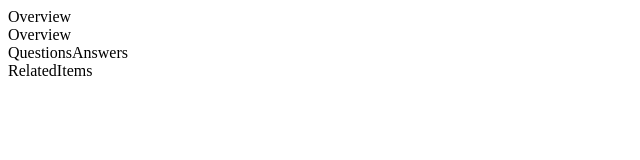
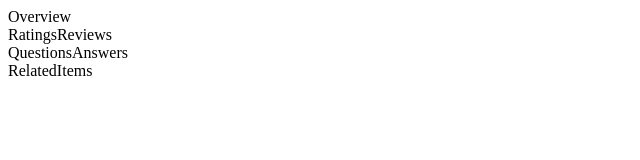
Before and after one commit to Fec4-Jupiter/webApp, a React app: page / in a window 1280 px wide. Shown: the top 160 px of the page, without its empty margins (0-640 px from the left). Built offline with nearby package versions, Linux system fonts and the light colour scheme; the HTML template or start-up script is replaced by a standard one.

Commit message:
fixed base components

```diff
--- a/client/src/components/RatingsReviews.jsx
+++ b/client/src/components/RatingsReviews.jsx
@@ -2,7 +2,7 @@ import React from 'react';
 import ReactDOM from 'react-dom/client';
 
 const RatingsReviews = () => (
-  <div>Overview</div>
+  <div>RatingsReviews</div>
 )
 
 export default RatingsReviews;
```
